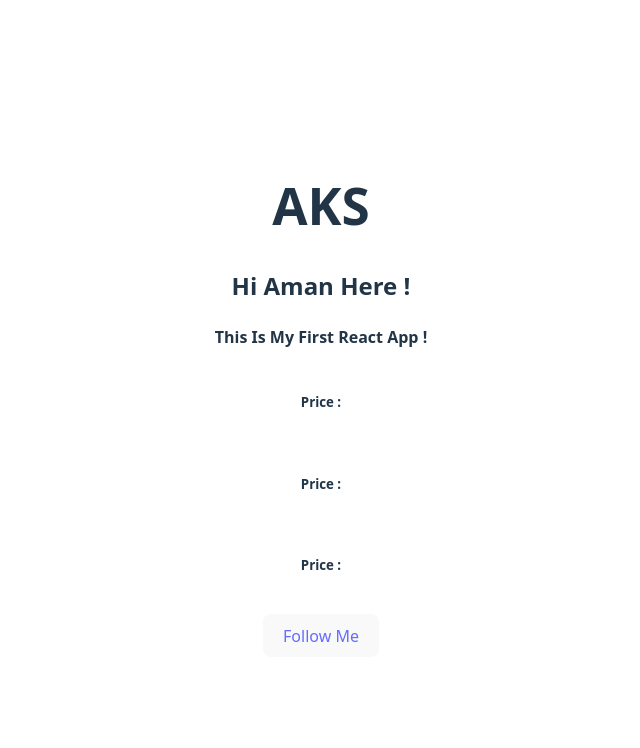
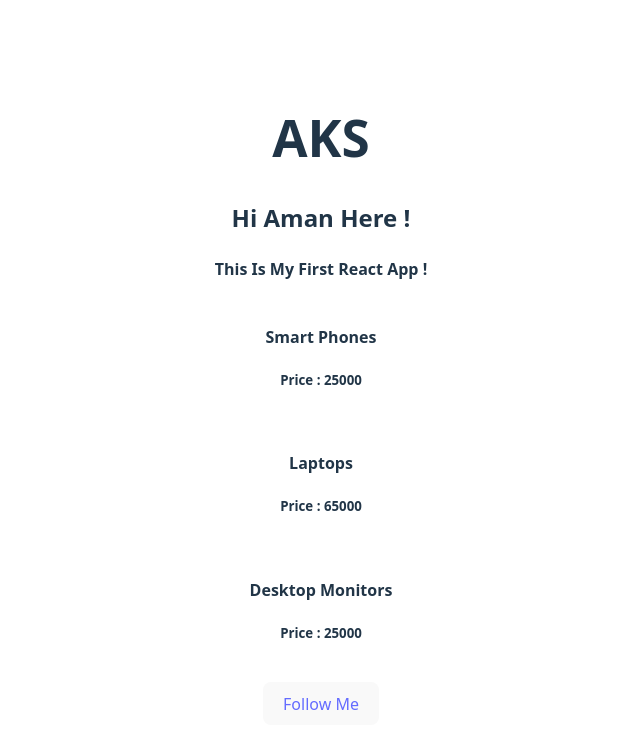
Before and after one commit to amankumarsubudhi/React-Practice, a React (Vite) app: page / in a window 1280 px wide. Shown: the top 748 px of the page, without its empty margins (319-959 px from the left). Built offline with nearby package versions, Linux system fonts and the light colour scheme.

Commit message:
implements props

```diff
--- a/src/ProductTab.jsx
+++ b/src/ProductTab.jsx
@@ -4,9 +4,9 @@ import Product from "./Product";
 function ProductTab(){
     return (
         <>
-        <Product />
-        <Product />
-        <Product />
+        <Product title = "Smart Phones" price = "25000" />
+        <Product title = "Laptops" price = {65000} />
+        <Product title = "Desktop Monitors" price = "25000" />
         </>
     )
 }
```
